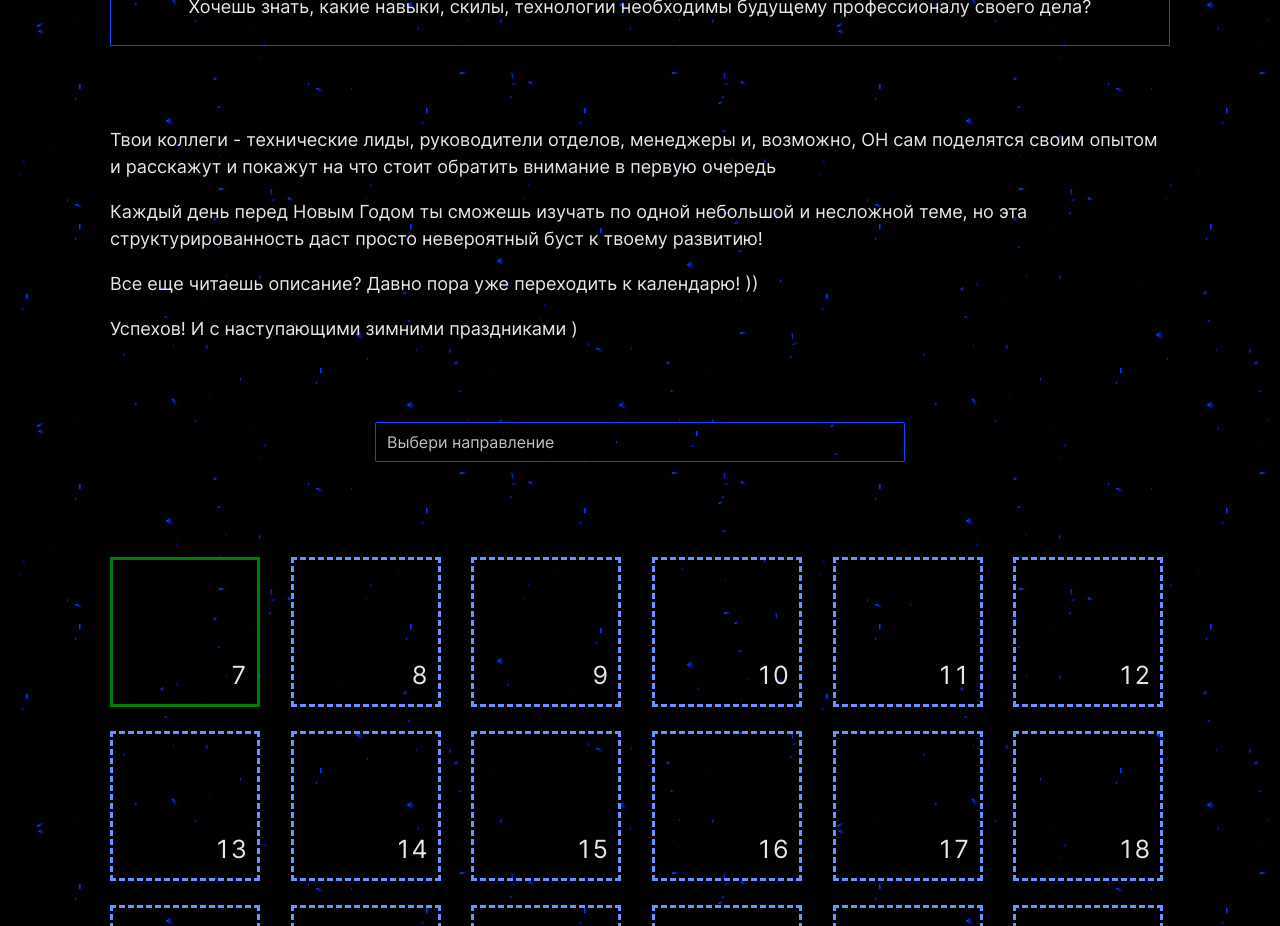
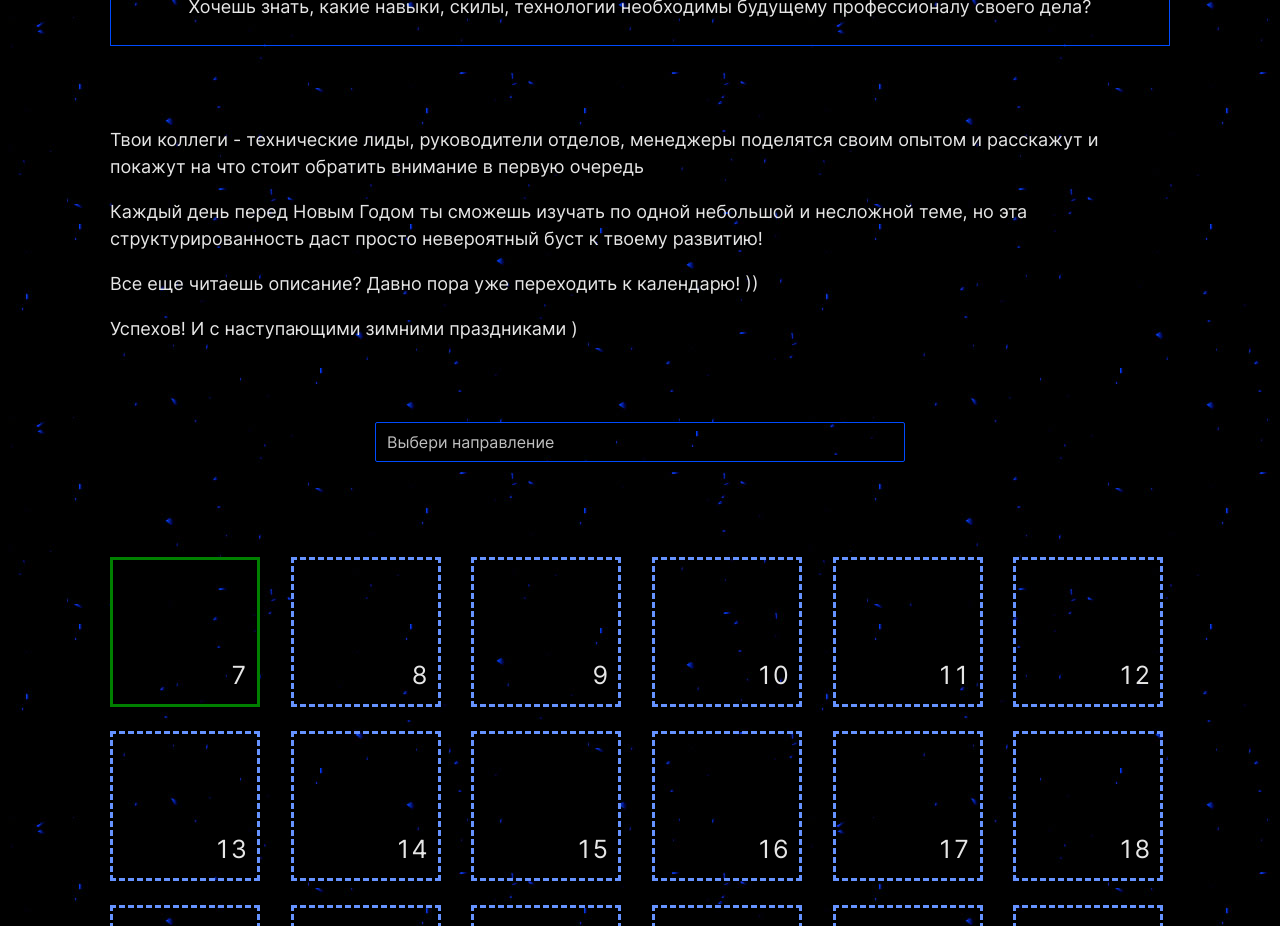
Before and after one commit to Siromolot/Calendar, a React (Create React App) app in the folder frontend/: page / in a window 1280 px wide. Shown: the part 840-1766 px from the top of the page. Built offline with nearby package versions, Linux system fonts and the light colour scheme.

Commit message:
Changed text

```diff
--- a/frontend/src/pages/Main/index.jsx
+++ b/frontend/src/pages/Main/index.jsx
@@ -27,7 +27,7 @@ const Main = () => {
 
         <p>
            Твои коллеги - технические лиды, руководители
-           отделов, менеджеры и, возможно, ОН сам поделятся своим опытом и расскажут и
+           отделов, менеджеры поделятся своим опытом и расскажут и
           покажут на что стоит обратить внимание в первую очередь
         </p>
 
```
